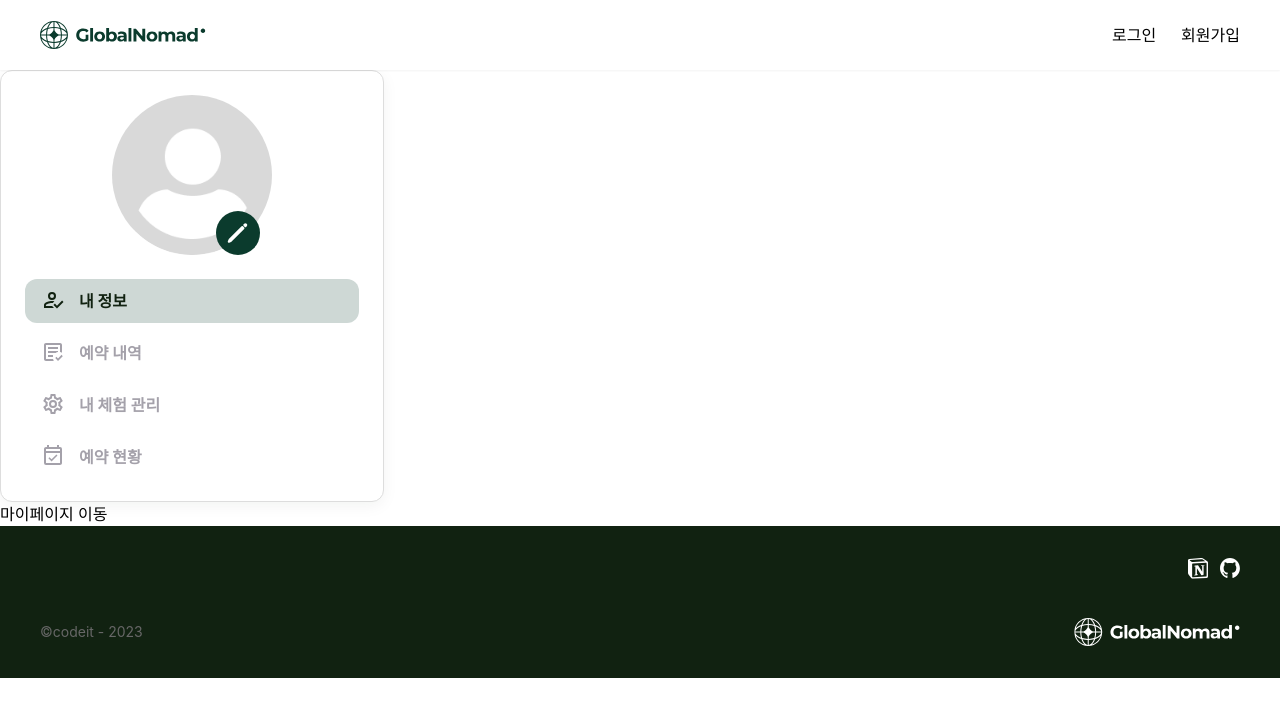
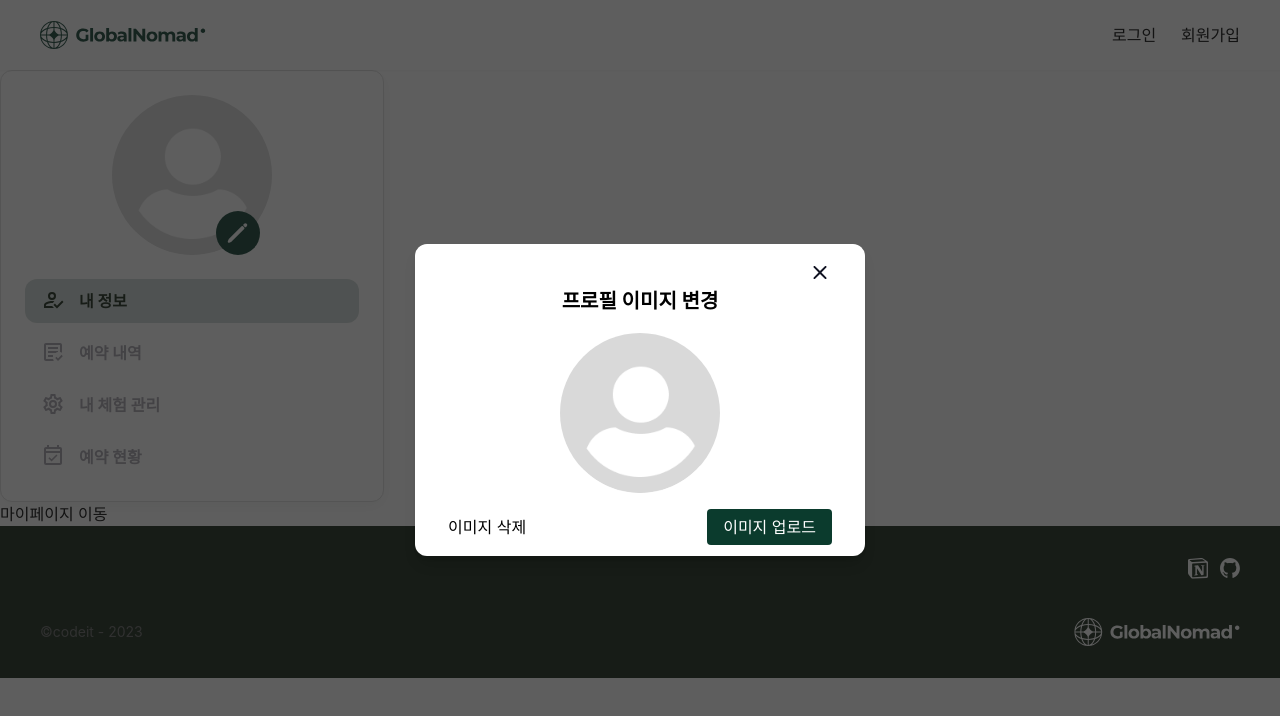
Before and after one commit to part4-team9/global-nomad, a Next.js app: page / in a window 1280 px wide. Both pictures are taken after a click on the button "Edit". Shown: the top 716 px of the page. Built offline with nearby package versions, Linux system fonts and the light colour scheme; no server answers; a web font is replaced by a local one.

Commit message:
Feat: 프로필 이미지 업데이트 및 삭제 기능

```diff
--- a/app/_components/SideStickyLayout/index.tsx
+++ b/app/_components/SideStickyLayout/index.tsx
@@ -1,13 +1,14 @@
 'use client';
 
-import { useEffect, type PropsWithChildren } from 'react';
+import { type PropsWithChildren, useEffect } from 'react';
+import { useQuery } from '@tanstack/react-query';
 
+import { useUserProfileStore } from '@/_stores/useUserInfoState';
 import useDeviceType from '@/_hooks/useDeviceType';
 
+import { getUserProfile } from '@/_libs/userService';
+
 import SideUserProfileCard from '../side-user-profile-card';
-import { getUserProfile } from '@/_libs/userService';
-import { useUserProfileStore } from '@/_stores/useUserInfoState';
-import { useQuery } from '@tanstack/react-query';
 
 /**
  * 왼쪽 내정보 사이드 메뉴 고정된 레이아웃
@@ -16,6 +17,7 @@ function StickyLayout({ children }: PropsWithChildren) {
   const { isDevice: isPC, isLoading } = useDeviceType();
 
   const { userProfile, setUserProfile } = useUserProfileStore();
+  const DEFAULT_AVATAR = '/assets/images/default-profile.png';
 
   const { data: UserProfileData } = useQuery({
     queryKey: ['userProfile'],
@@ -41,7 +43,7 @@ function StickyLayout({ children }: PropsWithChildren) {
       ) : (
         isPC && (
           <section className="sticky top-20 h-fit max-w-[384px] flex-1">
-            <SideUserProfileCard avatarSrc={userProfile?.profileImageUrl} />
+            <SideUserProfileCard avatarSrc={userProfile?.profileImageUrl ?? DEFAULT_AVATAR} />
           </section>
         )
       )}
--- /dev/null
+++ b/app/_components/side-user-profile-card/_components/AvatarEditBtnWrapper/index.tsx
@@ -0,0 +1,32 @@
+import Image from 'next/image';
+import IconProfileEdit from 'public/assets/icons/profile-card/profile-edit';
+
+interface AvatarEditBtnWrapperProps {
+  avatarSrc: string;
+  onClick: () => void;
+}
+
+export default function AvatarEditBtnWrapper({ avatarSrc, onClick }: AvatarEditBtnWrapperProps) {
+  return (
+    <div className="flex size-[160px] cursor-pointer items-end justify-end overflow-hidden">
+      <div className="absolute mr-[12.5px]">
+        <EditButton onClick={onClick} />
+      </div>
+      <div className="size-[160px] overflow-hidden rounded-[50%]">
+        <Image src={avatarSrc} alt="user avatar" width={160} height={160} priority />
+      </div>
+    </div>
+  );
+}
+
+interface EditButtonProps {
+  onClick: () => void;
+}
+
+function EditButton({ onClick }: EditButtonProps) {
+  return (
+    <button onClick={onClick} type="button" className="flex size-11 items-center justify-center rounded-[50%] bg-green-200" aria-label="Edit">
+      <IconProfileEdit />
+    </button>
+  );
+}
--- /dev/null
+++ b/app/_components/side-user-profile-card/_components/ChangeProfileImageModal/index.tsx
@@ -0,0 +1,102 @@
+import { useState } from 'react';
+import Image from 'next/image';
+
+import Modal from '@/_components/modal';
+
+interface ChangeProfileImageModalProps {
+  currentProfileImage: string;
+  isOpen: boolean;
+  onClose: () => void;
+  onImageDelete: () => void;
+  onImageUpload: (file: File) => void;
+}
+
+export default function ChangeProfileImageModal({ isOpen, onClose, currentProfileImage, onImageUpload, onImageDelete }: ChangeProfileImageModalProps) {
+  const [showDeleteConfirmation, setShowDeleteConfirmation] = useState(false);
+
+  const handleImageUpload = (event: React.ChangeEvent<HTMLInputElement>) => {
+    const file = event.target.files?.[0];
+    if (file) {
+      onImageUpload(file);
+      onClose();
+    }
+  };
+
+  const handleDeleteClick = () => {
+    setShowDeleteConfirmation(true);
+  };
+
+  const handleConfirmDelete = () => {
+    onImageDelete();
+    setShowDeleteConfirmation(false);
+    onClose();
+  };
+
+  return (
+    <Modal isOpen={isOpen} onClose={onClose}>
+      <div className="m-auto flex flex-col items-center px-5 py-4 text-right text-[18px] md:w-[450px] md:px-[33px]">
+        <div className="flex w-full justify-end">
+          <button onClick={onClose} type="button">
+            <Image src="/assets/icons/close.svg" alt="close-btn" width={24} height={24} />
+          </button>
+        </div>
+
+        {!showDeleteConfirmation ? (
+          <>
+            <h3 className="pb-4 text-center">프로필 이미지 변경</h3>
+            <div className="mb-5 size-[160px] overflow-hidden rounded-[50%]">
+              <Image src={currentProfileImage} alt="current avatar" width={160} height={160} priority />
+            </div>
+            <div className="flex w-full content-around items-center justify-between">
+              <button type="button" onClick={handleDeleteClick} className="text-base">
+                이미지 삭제
+              </button>
+              <label className="block cursor-pointer">
+                <input type="file" accept="image/*" onChange={handleImageUpload} className="hidden" />
+                <span className="rounded bg-green-200 px-4 py-2 text-base text-white">이미지 업로드</span>
+              </label>
+            </div>
+          </>
+        ) : (
+          <DeleteProfileImage currentProfileImage={currentProfileImage} onConfirm={handleConfirmDelete} onCancel={() => setShowDeleteConfirmation(false)} />
+        )}
+      </div>
+    </Modal>
+  );
+}
+
+interface DeleteProfileImageProps {
+  currentProfileImage: string;
+  onCancel: () => void;
+  onConfirm: () => void;
+}
+
+function DeleteProfileImage({ currentProfileImage, onConfirm, onCancel }: DeleteProfileImageProps) {
+  const DEFAULT_IMAGE = '/assets/images/default-profile.png';
+
+  return (
+    <>
+      <h3 className="text-center font-bold">프로필 이미지 초기화</h3>
+      <p className="mb-4 text-center text-sm">정말 초기화 하시겠습니까?</p>
+      <div className="mb-5 flex w-full items-center justify-between">
+        <div className="size-[160px] overflow-hidden rounded-[50%]">
+          <Image src={currentProfileImage} alt="current avatar" width={160} height={160} priority />
+        </div>
+        <span className="text-2xl">
+          <Image src="/assets/icons/arrow-right.svg" width={24} height={24} alt="arrow" />
+        </span>
+        <div className="size-[160px] overflow-hidden rounded-[50%]">
+          <Image src={DEFAULT_IMAGE} alt="default avatar" width={160} height={160} priority />
+        </div>
+      </div>
+      <div className="flex w-full content-around items-center justify-between">
+        <button onClick={onCancel} type="button" className="text-base text-gray-600 hover:text-gray-700">
+          취소
+        </button>
+        <button onClick={onConfirm} type="button" className="mr-2 rounded bg-red-400 px-4 py-2 text-base text-white hover:bg-red-500">
+          삭제
+        </button>
+      </div>
+    </>
+  );
+}
--- a/app/_components/side-user-profile-card/_components/avatar-edit-wrapper/index.tsx
+++ /dev/null
@@ -1,23 +0,0 @@
-import Image from 'next/image';
-import IconProfileEdit from 'public/assets/icons/profile-card/profile-edit';
-
-function EditButton() {
-  return (
-    <button type="button" className="flex h-11 w-11 items-center justify-center rounded-[50%] bg-green-200" aria-label="Edit">
-      <IconProfileEdit />
-    </button>
-  );
-}
-
-export default function AvatarEditWrapper({ avatarSrc }: { avatarSrc: string }) {
-  return (
-    <div className="flex h-[160px] w-[160px] cursor-pointer items-end justify-end overflow-hidden">
-      <div className="absolute mr-[12.5px]">
-        <EditButton />
-      </div>
-      <div className="h-[160px] w-[160px] overflow-hidden rounded-[50%]">
-        <Image src={avatarSrc} alt="user avatar" width={160} height={160} priority />
-      </div>
-    </div>
-  );
-}
--- a/app/_components/side-user-profile-card/index.tsx
+++ b/app/_components/side-user-profile-card/index.tsx
@@ -1,16 +1,24 @@
 'use client';
 
-import { useEffect, useState } from 'react';
+import { useState } from 'react';
 import IconManageMyActivity from 'public/assets/icons/profile-card/manage-my-activity';
 import IconMyInfo from 'public/assets/icons/profile-card/my-info';
 import IconReservationHistory from 'public/assets/icons/profile-card/reservation-history';
 import IconReservationStatus from 'public/assets/icons/profile-card/reservation-status';
+import type { UseMutationOptions } from '@tanstack/react-query';
+import { useMutation, useQueryClient } from '@tanstack/react-query';
 
-import AvatarEditWrapper from './_components/avatar-edit-wrapper';
-import type { ProfileBtnListProps } from './_components/profile-btn';
-import ProfileBtn from './_components/profile-btn';
+import { useModal } from '@/_hooks/useModal';
 
-const profileActionButtons: ProfileBtnListProps[] = [
+import { generateProfileImageURl, patchUserProfile } from '@/_libs/userService';
+import { convertURLtoFile } from '@/_utils/convertURLtoFile';
+
+import AvatarEditBtnWrapper from './_components/AvatarEditBtnWrapper';
+import ChangeProfileImageModal from './_components/ChangeProfileImageModal';
+import type { ProfileButtonListProps } from './_components/ProfileButton';
+import ProfileBtn from './_components/ProfileButton';
+
+const profileActionButtons: ProfileButtonListProps[] = [
   {
     icon: <IconMyInfo />,
     title: '내 정보',
@@ -34,23 +42,60 @@ const profileActionButtons: ProfileBtnListProps[] = [
 ];
 
 interface SideUserProfileCardProps {
-  // TODO API 연동 후 avatarSrc 선택자 제거
-  avatarSrc?: string;
+  avatarSrc: string;
 }
 
 export default function SideUserProfileCard({ avatarSrc }: SideUserProfileCardProps) {
   const [selectedIndex, setSelectedIndex] = useState<number>(0);
+  const [currentAvatarSrc, setCurrentAvatarSrc] = useState<string>(avatarSrc);
+
+  const { isOpen, openModal, closeModal } = useModal();
+  const queryClient = useQueryClient();
+
+  const DEFAULT_AVATAR = '/assets/images/default-profile.png';
 
   const handleButtonClick = (index: number) => {
     setSelectedIndex(index);
   };
 
-  const defaultAvatarSrc = '/assets/images/default-profile.png';
+  const { mutate: uploadImage } = useMutation<string, Error, File>({
+    mutationFn: generateProfileImageURl,
+    onSuccess: async (profileImageUrl: string) => {
+      setCurrentAvatarSrc(profileImageUrl);
+      try {
+        // 프로필 이미지 URL로 사용자 프로필 업데이트
+        await patchUserProfile({ profileImageUrl });
+        await queryClient.invalidateQueries({ queryKey: ['userProfile'] });
+      } catch (err) {
+        console.error('Error updating user profile:', err);
+      }
+    },
+    onError: (error: Error) => {
+      console.error('Image upload failed:', error.message);
+    },
+  } satisfies UseMutationOptions<string, Error, File, unknown>);
+
+  const handleImageUpload = (file: File) => {
+    uploadImage(file);
+  };
+
+  const handleImageDelete = async () => {
+    const file = await convertURLtoFile(DEFAULT_AVATAR);
+    uploadImage(file);
+  };
 
   return (
+    <>
+      <ChangeProfileImageModal
+        isOpen={isOpen}
+        onClose={closeModal}
+        currentProfileImage={currentAvatarSrc}
+        onImageUpload={handleImageUpload}
+        onImageDelete={handleImageDelete}
+      />
       <div className="flex h-[432px] w-full min-w-[215px] flex-col justify-between gap-6 rounded-xl border border-gray-200 bg-white p-6 shadow-[0_4px_16px_0_rgba(17,34,17,0.05)]">
         <div className="flex justify-center">
-        <AvatarEditWrapper avatarSrc={avatarSrc || defaultAvatarSrc} />
+          <AvatarEditBtnWrapper avatarSrc={currentAvatarSrc} onClick={openModal} />
         </div>
         <div className="flex flex-col gap-2">
           {profileActionButtons.map((item, idx) => (
@@ -65,5 +110,6 @@ export default function SideUserProfileCard({ avatarSrc }: SideUserProfileCardPr
           ))}
         </div>
       </div>
+    </>
   );
 }
--- a/app/_stores/useUserInfoState.ts
+++ b/app/_stores/useUserInfoState.ts
@@ -1,7 +1,8 @@
 import { create } from 'zustand';
 
+import type { UserProfileData } from '@/_types/user';
+
 import createSelectors from '.';
-import { UserProfileData } from '@/_types/user';
 
 type State = {
   userProfile: UserProfileData | null;
--- a/app/_types/user.ts
+++ b/app/_types/user.ts
@@ -1,8 +1,8 @@
 export interface UserProfileData {
+  createdAt: string;
+  email: string;
   id: number;
-  email: string;
   nickname: string;
   profileImageUrl: string;
-  createdAt: string;
   updatedAt: string;
 }
--- /dev/null
+++ b/app/_utils/convertURLtoFile.ts
@@ -0,0 +1,8 @@
+export const convertURLtoFile = async (url: string) => {
+  const response = await fetch(url);
+  const data = await response.blob();
+  const ext = url.split('.').pop();
+  const filename = url.split('/').pop();
+  const metadata = { type: `image/${ext}` };
+  return new File([data], filename!, metadata);
+};
```
Also changed, not shown: app/_components/side-user-profile-card/_components/ProfileButton/index.tsx (renamed from app/_components/side-user-profile-card/_components/profile-btn/index.tsx, +6 -6 lines), app/_libs/userService.ts (+15 -1 lines). Lines whose indentation alone changed are shown as unchanged.
